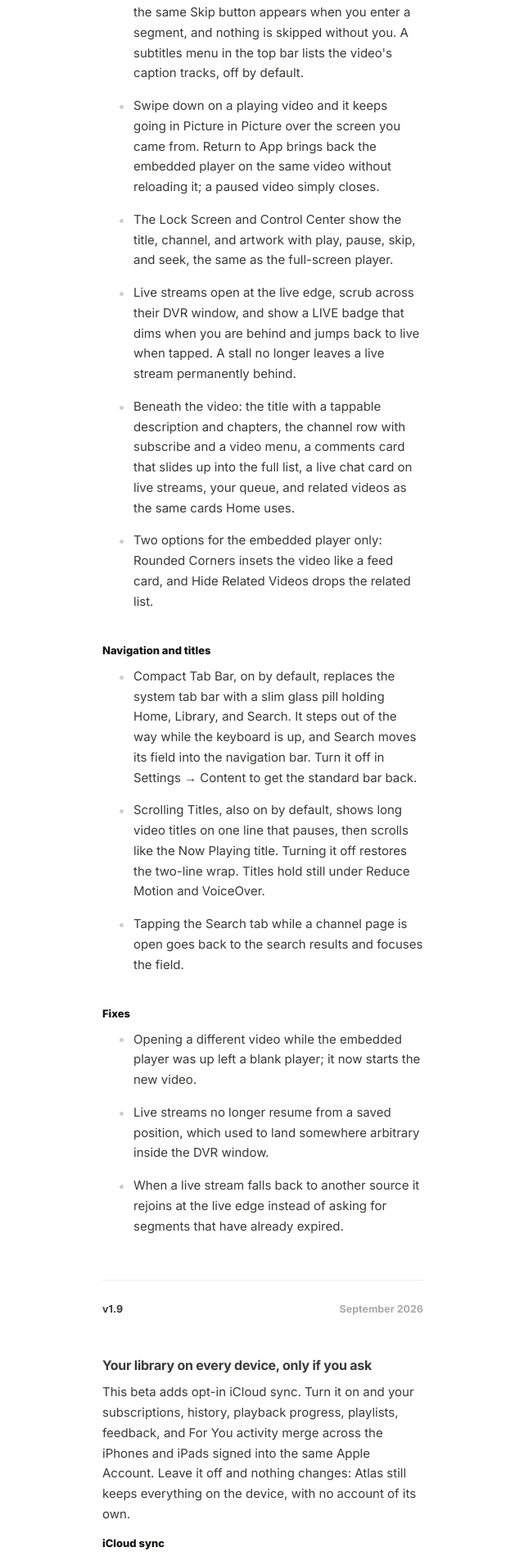
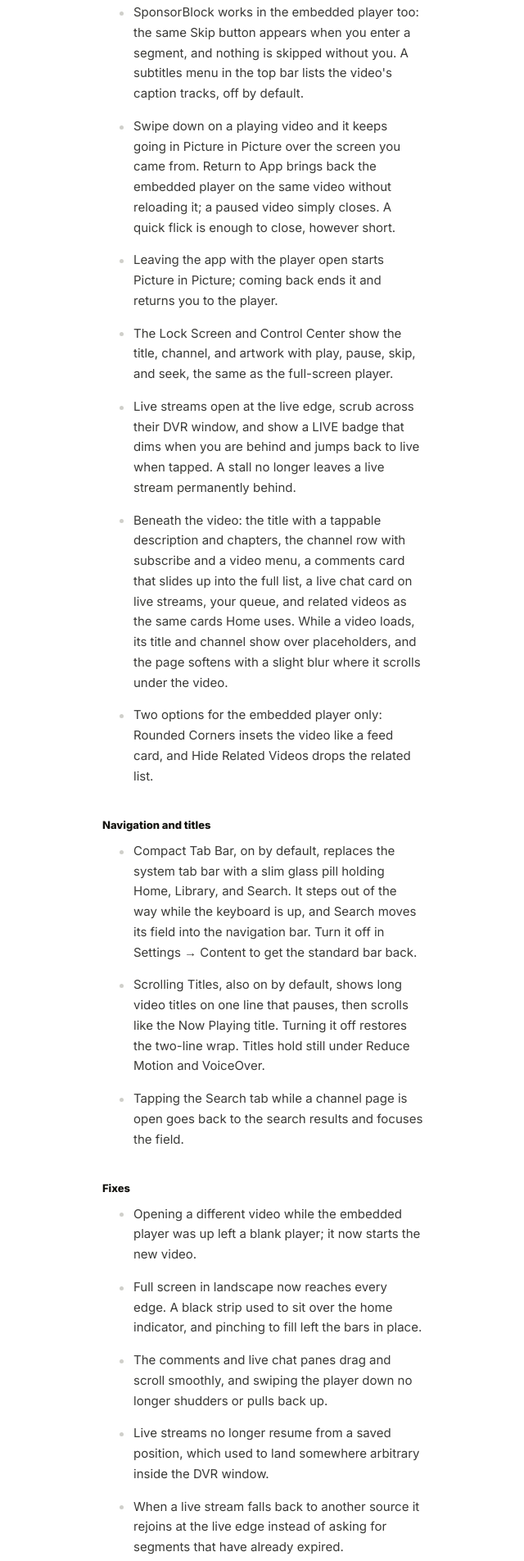
Before and after one commit to heysonder/atlas-landing, a Next.js app: page /changelog in a window 1280 px wide. Shown: the part 1103-3007 px from the top of the page at 82% size, without its empty margins (319-959 px from the left). Built offline with nearby package versions, Linux system fonts and the light colour scheme.

Commit message:
docs(changelog): momentum gestures, loading skeleton, and full-bleed full screen

```diff
--- a/app/changelog/page.tsx
+++ b/app/changelog/page.tsx
@@ -21,12 +21,13 @@ const RELEASES = [
         changes: [
           "Settings → Playback → Player offers Fullscreen or Embedded again. Embedded pins the video to the top of the screen with the watch page scrolling beneath it.",
           "The video has its own controls: tap to show or hide them, double-tap either half to skip ten seconds, and press and hold to play at 2× until you let go. The scrubber shows how much is buffered, marks chapter boundaries, and names the chapter under your finger.",
-          "A full-screen button turns the phone's view sideways and fills the screen; rotating the phone does the same, and rotating back returns to the inline layout. On iPad the video simply fills the window. In full screen, pinch out to crop a wide or tall video to the screen and pinch in to letterbox it again.",
+          "A full-screen button turns the phone's view sideways and fills the screen; rotating the phone does the same, and rotating back returns to the inline layout. On iPad the video simply fills the window. In full screen, pinch out to crop a wide or tall video to the screen and pinch in to letterbox it again; the video follows your fingers and settles with their momentum.",
           "SponsorBlock works in the embedded player too: the same Skip button appears when you enter a segment, and nothing is skipped without you. A subtitles menu in the top bar lists the video's caption tracks, off by default.",
-          "Swipe down on a playing video and it keeps going in Picture in Picture over the screen you came from. Return to App brings back the embedded player on the same video without reloading it; a paused video simply closes.",
+          "Swipe down on a playing video and it keeps going in Picture in Picture over the screen you came from. Return to App brings back the embedded player on the same video without reloading it; a paused video simply closes. A quick flick is enough to close, however short.",
+          "Leaving the app with the player open starts Picture in Picture; coming back ends it and returns you to the player.",
           "The Lock Screen and Control Center show the title, channel, and artwork with play, pause, skip, and seek, the same as the full-screen player.",
           "Live streams open at the live edge, scrub across their DVR window, and show a LIVE badge that dims when you are behind and jumps back to live when tapped. A stall no longer leaves a live stream permanently behind.",
-          "Beneath the video: the title with a tappable description and chapters, the channel row with subscribe and a video menu, a comments card that slides up into the full list, a live chat card on live streams, your queue, and related videos as the same cards Home uses.",
+          "Beneath the video: the title with a tappable description and chapters, the channel row with subscribe and a video menu, a comments card that slides up into the full list, a live chat card on live streams, your queue, and related videos as the same cards Home uses. While a video loads, its title and channel show over placeholders, and the page softens with a slight blur where it scrolls under the video.",
           "Two options for the embedded player only: Rounded Corners insets the video like a feed card, and Hide Related Videos drops the related list.",
         ],
       },
@@ -42,6 +43,8 @@ const RELEASES = [
         title: "Fixes",
         changes: [
           "Opening a different video while the embedded player was up left a blank player; it now starts the new video.",
+          "Full screen in landscape now reaches every edge. A black strip used to sit over the home indicator, and pinching to fill left the bars in place.",
+          "The comments and live chat panes drag and scroll smoothly, and swiping the player down no longer shudders or pulls back up.",
           "Live streams no longer resume from a saved position, which used to land somewhere arbitrary inside the DVR window.",
           "When a live stream falls back to another source it rejoins at the live edge instead of asking for segments that have already expired.",
         ],
```
Also changed, not shown: app/changelog/summary/page.tsx (+6 -1 lines).
